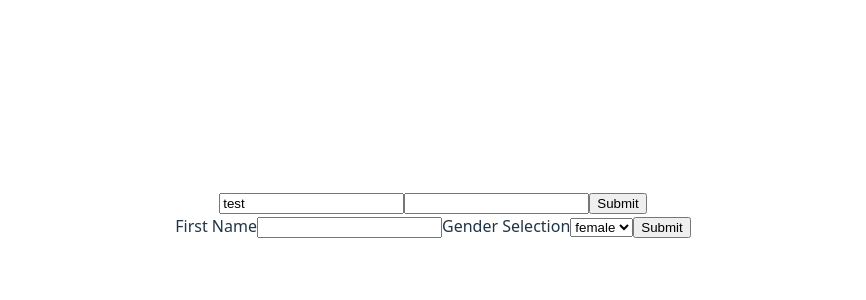
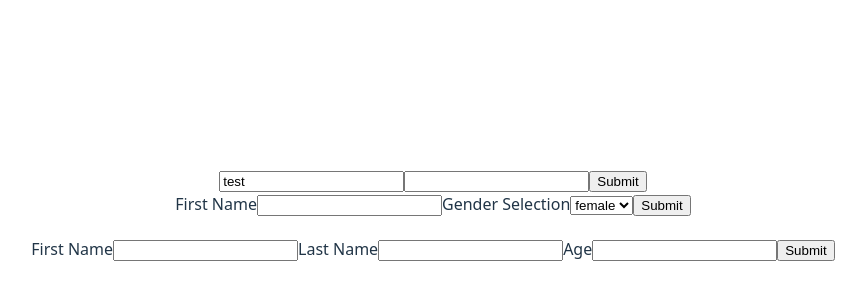
Before and after one commit to dr1602/hook-form, a React (Vite) app: page / in a window 1280 px wide. Shown: the part 186-486 px from the top of the page, without its empty margins (207-1073 px from the left). Built offline with nearby package versions, Linux system fonts and the light colour scheme.

Commit message:
feat: adds validation form component

```diff
--- a/src/App.tsx
+++ b/src/App.tsx
@@ -1,12 +1,14 @@
 import './App.css';
 import { NativeForms } from './pages/NativeForms';
 import { RegisterForm } from './pages/RegisterForm';
+import { ValidationForm } from './pages/ValidationForm';
 
 function App() {
   return (
     <>
       <NativeForms />
       <RegisterForm />
+      <ValidationForm />
     </>
   );
 }
--- /dev/null
+++ b/src/pages/ValidationForm.tsx
@@ -0,0 +1,28 @@
+import type React from 'react';
+import { useForm } from 'react-hook-form';
+import type { SubmitHandler } from 'react-hook-form';
+
+interface IFormInput {
+  firstName: string;
+  lastName: string;
+  age: number;
+}
+
+export const ValidationForm: React.FC = () => {
+  const { register, handleSubmit } = useForm<IFormInput>();
+  const onSubmit: SubmitHandler<IFormInput> = (data) => console.log(data);
+
+  return (
+    <div style={{ marginTop: 21 }}>
+      <form onSubmit={handleSubmit(onSubmit)}>
+        <label>First Name</label>
+        <input {...register('firstName', { required: true, maxLength: 9 })} />
+        <label>Last Name</label>
+        <input {...register('lastName', { pattern: /^[A-Za-z]+$/i })} />
+        <label>Age</label>
+        <input type='number' {...register('age', { min: 18, max: 99 })} />
+        <input type='submit' />
+      </form>
+    </div>
+  );
+};
```
